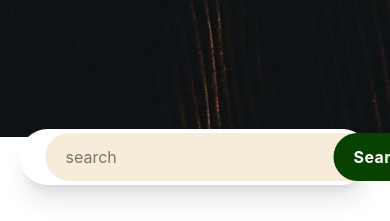
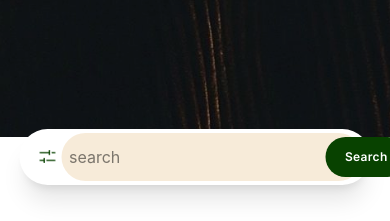
Before and after one commit to Sultan-Aleem/Luviere, a React (Vite) app: page /shop in a window 390 px wide. Shown: the part 623-844 px from the top of the page. Built offline with nearby package versions, Linux system fonts and the light colour scheme; a web font is replaced by a local one.

Commit message:
Fixed link on hero and image size on search bar

```diff
--- a/src/Shop Components/SearchBar.jsx
+++ b/src/Shop Components/SearchBar.jsx
@@ -14,16 +14,19 @@
   return (
     <form
       onSubmit={handleSubmit}
-      className="flex md:gap-x-3 items-center md:justify-between  w-full rounded-l-full bg-[#ECCFA56B]"
+      className="flex md:gap-x-3 items-center md:justify-between  w-full rounded-full bg-[#ECCFA56B]"
     >
       <input
         type="text"
         value={query}
         onChange={(e) => setQuery(e.target.value)}
         placeholder="search"
-        className="outline-none    py-3 px-5 "
+        className="outline-none    py-3 px-2 md:px-5 "
       />
-      <button type="submit" className="greenButton">
+      <button
+        type="submit"
+        className="greenButton text-xs md:text-xl font-inter font-semibold"
+      >
         Search
       </button>
     </form>
--- a/src/Shop Components/ShopHeader.jsx
+++ b/src/Shop Components/ShopHeader.jsx
@@ -36,12 +36,16 @@
               onClick={() => setShowCategory((prev) => !prev)}
               className="pl-3"
             >
-              <img src={SearchIcon} alt="Category icon" className="w-5 h-5" />
+              <img
+                src={SearchIcon}
+                alt="Category icon"
+                className=" object-contain"
+              />
             </button>
           </div>
 
           {/* Search bar */}
-          <div className="flex gap-x-3 md:w-[40%]  ">
+          <div className="flex gap-x-3 md:w-[40%]  w-[90%]">
             <SearchBar onSearch={handleSearch} />
           </div>
         </div>
--- a/src/sections/Hero.jsx
+++ b/src/sections/Hero.jsx
@@ -1,5 +1,6 @@
 import { motion } from "framer-motion";
 import Img from "../assets/images/hero-image-removebg-preview.png";
+import { Link } from "react-router-dom";
 
 const Hero = () => {
   return (
@@ -42,14 +43,15 @@
           >
             Shop now
           </a>
-          <a
-            href=""
-            className="bg-transparent text-[#414141] px-3 py-2 md:px-6 md:py-3 rounded-full border-2 border-white font-extrabold md:font-bold md:tracking-wider text-[14px] md:text-[18px]
+          <Link to="/shop">
+            <button
+              className="bg-transparent text-[#414141] px-3 py-2 md:px-6 md:py-3 rounded-full border-2 border-white font-extrabold md:font-bold md:tracking-wider text-[14px] md:text-[18px]
             hover:bg-white hover:text-black hover:border-white transition-colors
             duration-300 ease-in-out flex flex-shrink-0 items-center justify-center shadow-md hover:shadow-lg"
-          >
-            Explore New Collection
-          </a>
+            >
+              Explore New Collection
+            </button>
+          </Link>
         </div>
       </motion.div>
     </section>
```
